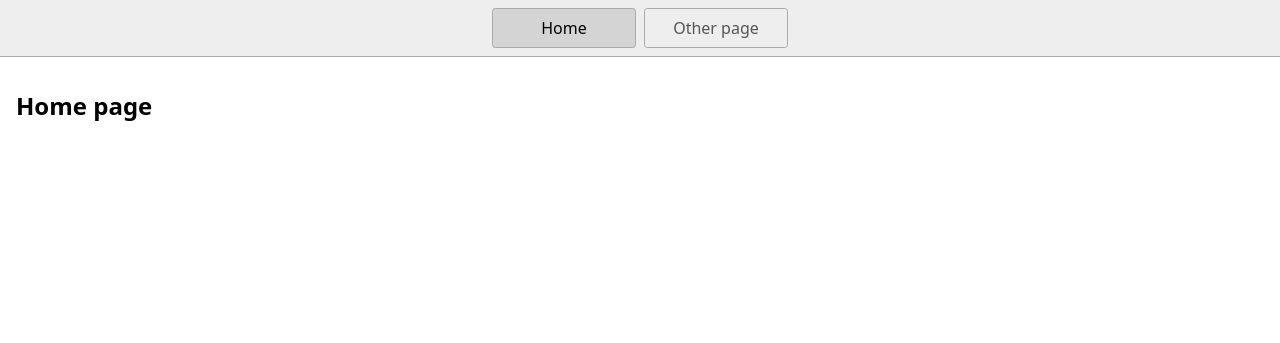
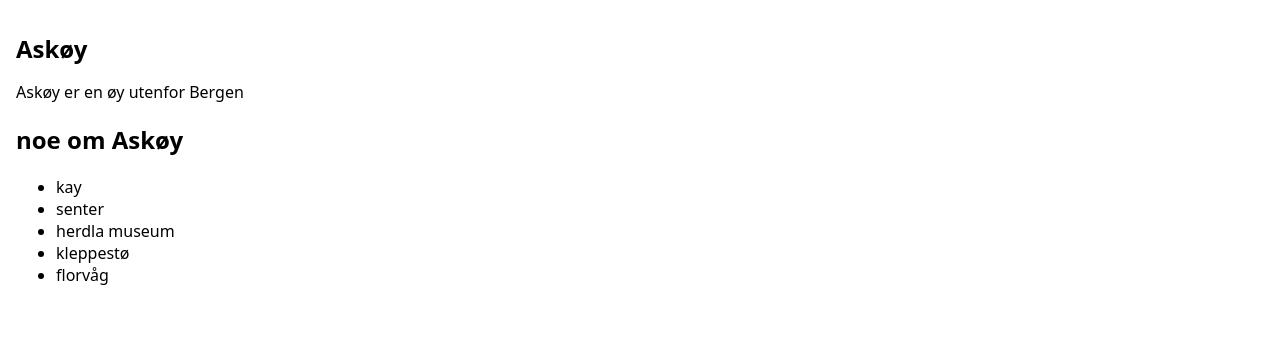
Before and after one commit to Heretic-Rat/oppgave-1, a website: page index.html in a window 1280 px wide. Drawn offline with Linux system fonts and the light colour scheme.

Commit message:
små endringer

```diff
--- a/index.html
+++ b/index.html
@@ -11,13 +11,28 @@
     <link rel="stylesheet" href="styles.css" />
     <script type="module" src="script.js"></script>
   </head>
+
   <body>
-    <nav>
-      <a href="/" aria-current="page">Home</a>
-      <a href="/page2.html">Other page</a>
-    </nav>
-    <main>
-      <h1>Home page</h1>
-    </main>
+    <header>
+
+    </header>
+  <main>
+    <h1>Askøy</h1>
+    <p>Askøy er en øy utenfor Bergen</p>
+<!-- skriv litt diverse om Askøy -->
+    <H2>noe om Askøy</H2>
+    <ul>
+      <li>kay</li>
+      <li>senter</li>
+      <li>herdla museum</li>
+      <li>kleppestø</li>
+      <li>florvåg</li>
+    </ul>
+    <!-- ta bilder rundt øyen -->
+    <img src="" alt="">
+  </main>
+  <footer>
+
+  </footer>
   </body>
 </html>
```
Also changed, not shown: page2.html (deleted, +0 -19 lines), 1 other file.
